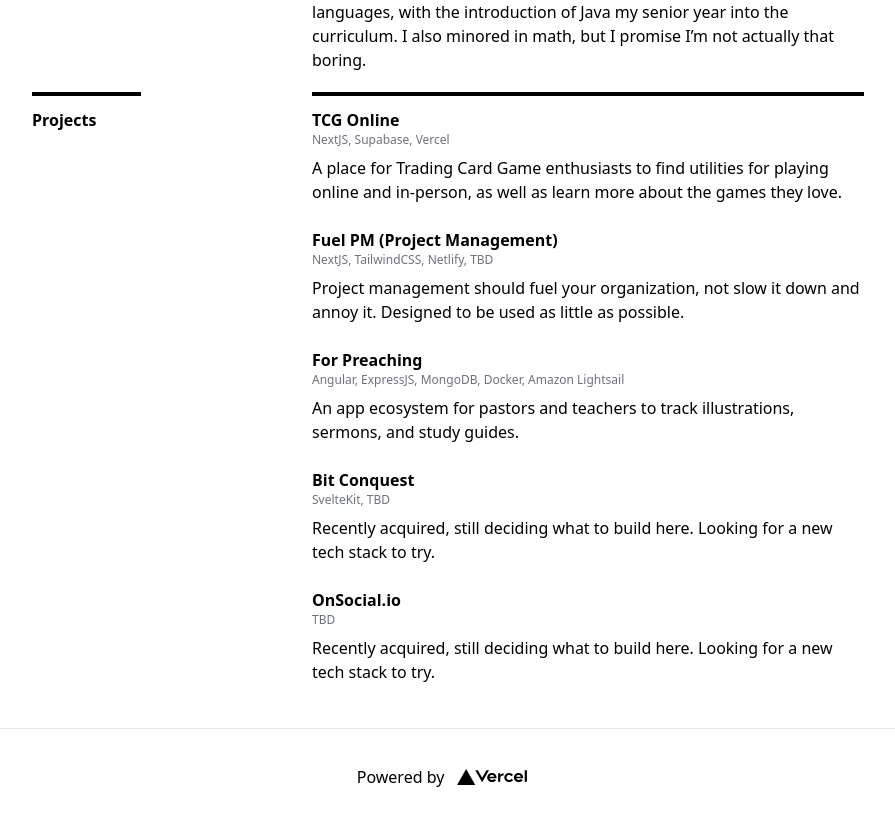
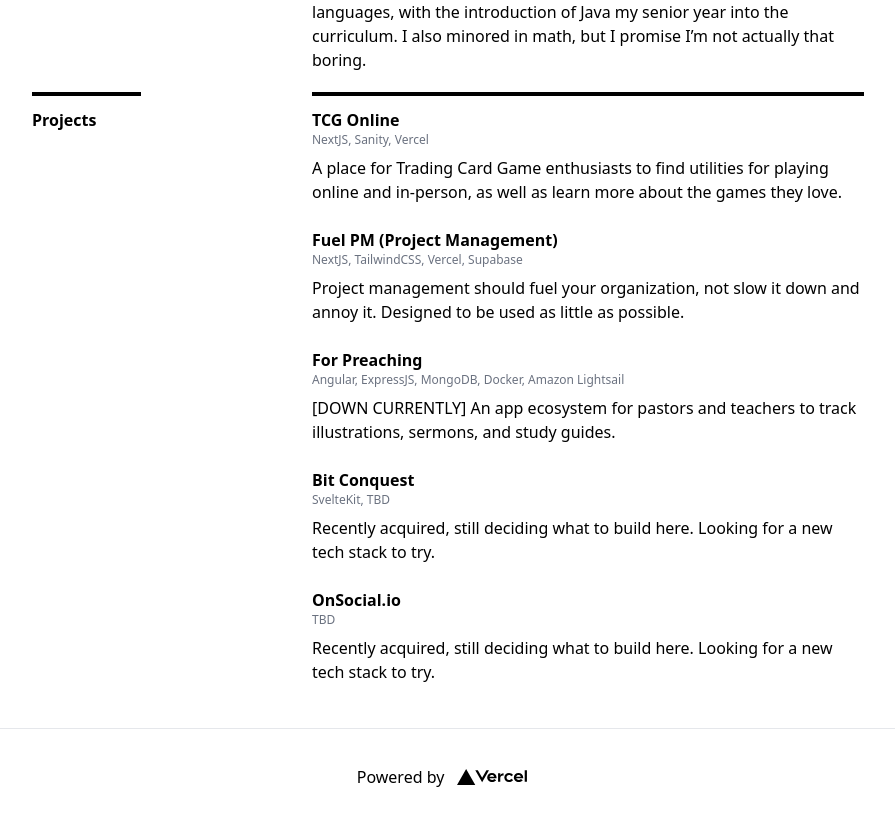
Before and after one commit to sam-huckaby/samhuckaby.com, a Next.js app: page / in a window 1280 px wide. Shown: the part 1048-1874 px from the top of the page, without its empty margins (192-1087 px from the left). Built offline with nearby package versions, Linux system fonts and the light colour scheme.

Commit message:
Update software used for projects

```diff
--- a/pages/index.js
+++ b/pages/index.js
@@ -74,18 +74,18 @@
         <div className="border-t-4 border-black flex flex-col col-span-2">
           <div className="pt-3 pb-1 dark:text-white">
             <div className="font-bold"><Link href="https://tcg.online/"><a className="font-bold hover:text-red-500">TCG Online</a></Link></div>
-            <div className="text-gray-500 dark:text-zinc-300 text-xs"><a href="https://nextjs.org/" target="_blank">NextJS</a>, <a href="https://supabase.com/" target="_blank">Supabase</a>, <a href="https://vercel.com/" target="_blank">Vercel</a></div>
+            <div className="text-gray-500 dark:text-zinc-300 text-xs"><a href="https://nextjs.org/" target="_blank">NextJS</a>, <a href="https://www.sanity.io/" target="_blank">Sanity</a>, <a href="https://vercel.com/" target="_blank">Vercel</a></div>
             <div className="pt-2 pb-2">A place for Trading Card Game enthusiasts to find utilities for playing online and in-person, as well as learn more about the games they love.</div>
           </div>
           <div className="pt-3 pb-1 dark:text-white">
             <div className="font-bold"><Link href="https://www.fuelpm.com/"><a className="font-bold hover:text-red-500">Fuel PM (Project Management)</a></Link></div>
-            <div className="text-gray-500 dark:text-zinc-300 text-xs"><a href="https://nextjs.org/" target="_blank">NextJS</a>, <a href="https://tailwindcss.com/" target="_blank">TailwindCSS</a>, <a href="https://netlify.com/">Netlify</a>, TBD</div>
+            <div className="text-gray-500 dark:text-zinc-300 text-xs"><a href="https://nextjs.org/" target="_blank">NextJS</a>, <a href="https://tailwindcss.com/" target="_blank">TailwindCSS</a>, <a href="https://vercel.com/">Vercel</a>, <a href="https://supabase.com/" target="_blank">Supabase</a></div>
             <div className="pt-2 pb-2">Project management should fuel your organization, not slow it down and annoy it. Designed to be used as little as possible.</div>
           </div>
           <div className="pt-3 pb-1 dark:text-white">
             <div className="font-bold"><Link href="https://sermons.forpreaching.com/"><a className="font-bold hover:text-red-500">For Preaching</a></Link></div>
             <div className="text-gray-500 dark:text-zinc-300 text-xs"><a href="https://angular.io/" target="_blank">Angular</a>, <a href="https://expressjs.com/" target="_blank">ExpressJS</a>, <a href="https://www.mongodb.com/" target="_blank">MongoDB</a>, <a href="https://www.docker.com/" target="_blank">Docker</a>, <a href="https://aws.amazon.com/lightsail/" target="_blank">Amazon Lightsail</a></div>
-            <div className="pt-2 pb-2">An app ecosystem for pastors and teachers to track illustrations, sermons, and study guides.</div>
+            <div className="pt-2 pb-2">[DOWN CURRENTLY] An app ecosystem for pastors and teachers to track illustrations, sermons, and study guides.</div>
           </div>
           <div className="pt-3 pb-1 dark:text-white">
             <div className="font-bold"><Link href="https://www.bitconquest.com/"><a className="font-bold hover:text-red-500">Bit Conquest</a></Link></div>
```
